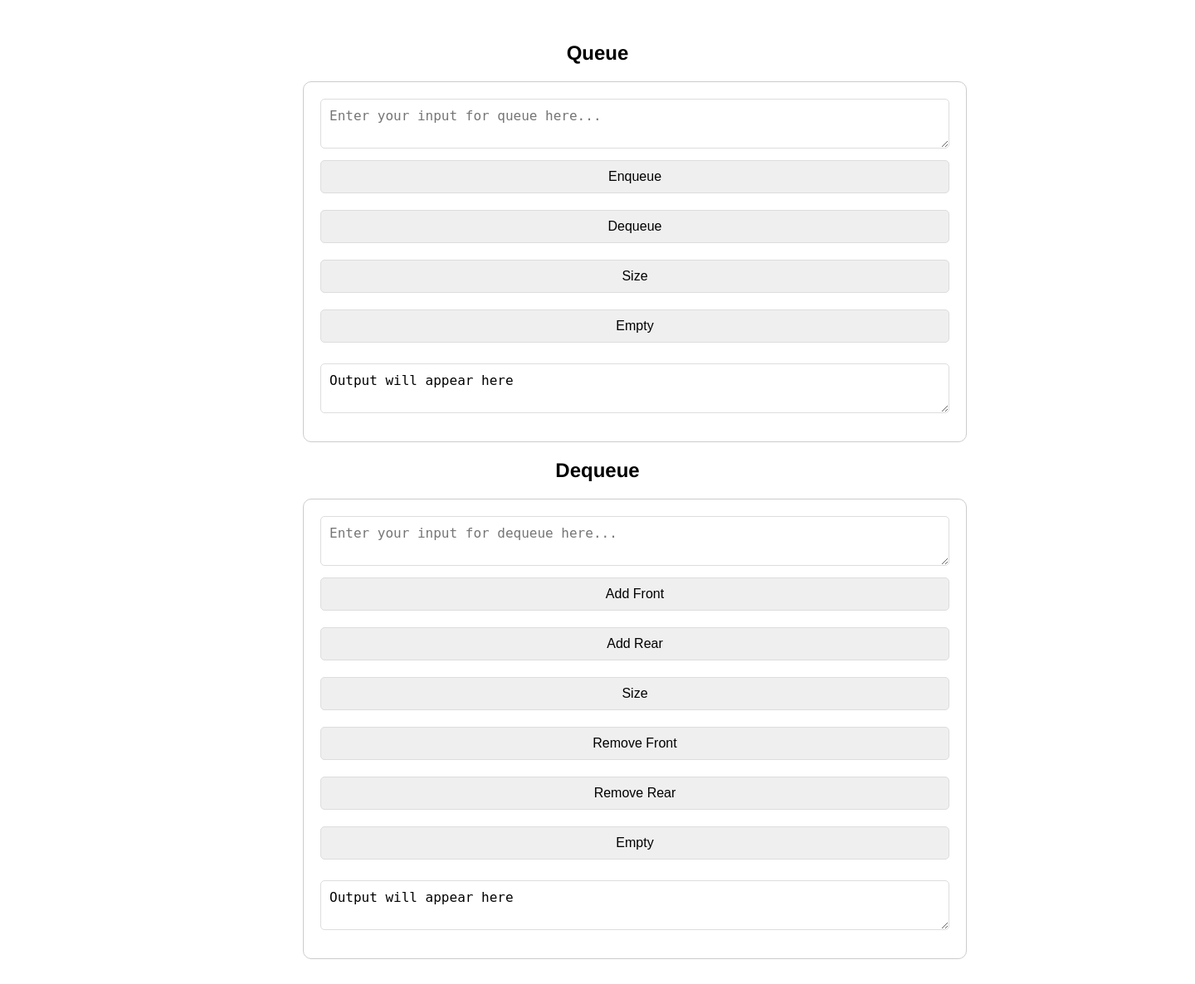
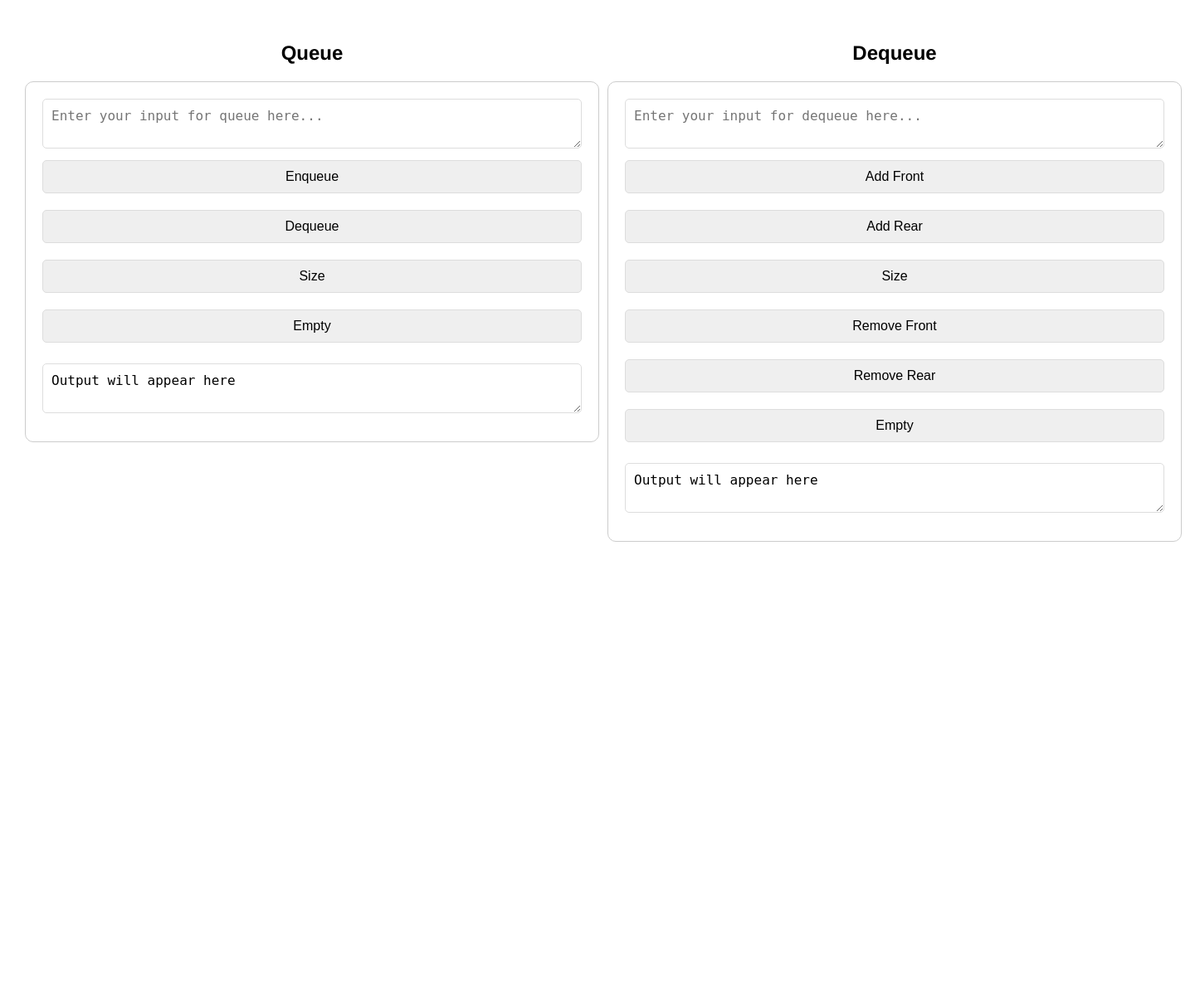
Before and after one commit to chaynedoescode/dsa_website_portfolio, a Flask app: page /queue in a window 1440 px wide. Shown: the part 101-1287 px from the top of the page at 83% size. After the commit the page ends 754 px from the top, so only its background shows below. Run offline with Flask 3, Linux system fonts and the light colour scheme.

Commit message:
uneven queue dequeue

```diff
--- a/static/css/queueStyle.css
+++ b/static/css/queueStyle.css
@@ -103,10 +103,12 @@ body {
 
 
 .main-container {
-    flex: 1;
-    justify-content: center; /* Center the sections horizontally */
-    max-height: 1200px; /* Adjust height */
+    display: flex;
+    justify-content: space-between; /* Space between sections */
+    align-items: flex-start; /* Align sections at the top */
+    gap: 10px; /* Add space between sections */
     padding: 30px;
+    box-sizing: border-box;
   }
 
 /* Main container for alignment */
@@ -115,7 +117,6 @@ body {
   max-width: 800px;
   max-height: 1000px;
   padding: 20px;
-  box-sizing: border-box;
 
 }
 
@@ -150,7 +151,9 @@ div > section {
     border-radius: 10px;
     width: 200%;
     max-width: 200%;
-    margin-left: 335px;
+    margin-left: 100px;
+    width: 650px;
+    margin: 0;
 
 }
 
```
